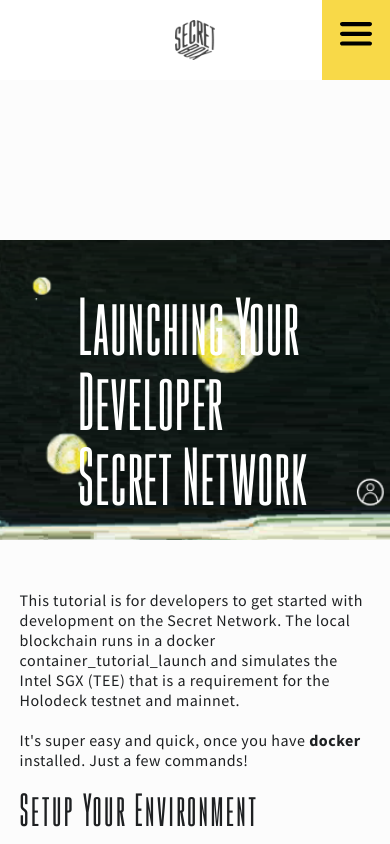
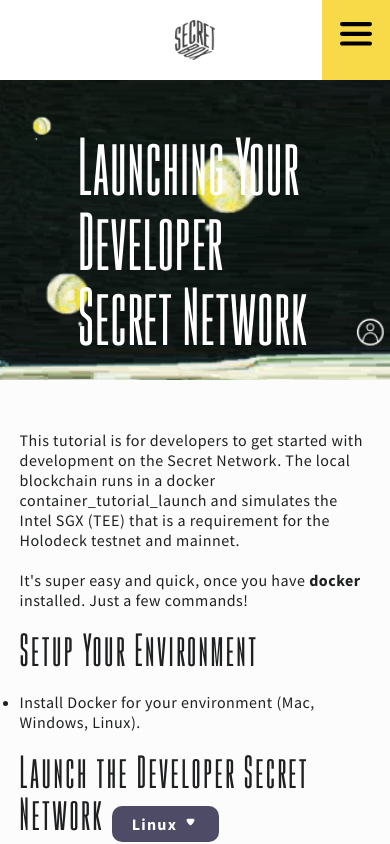
Before and after one commit to marician-net/secret-box, a Vue app: page /tutorial/launching in a window 390 px wide. Shown: the top 844 px of the page. Built offline with nearby package versions, Linux system fonts and the light colour scheme.

Commit message:
fixed tutorial page responsive & tutorial launching

```diff
--- a/src/views/TutorialLaunching.vue
+++ b/src/views/TutorialLaunching.vue
@@ -1,5 +1,5 @@
 <template>
-  <section class="main">
+  <section class="main_tutorial">
     <img class="bg-launching" src="/img/bg-launching.png" alt="launcing" />
     <div class="container_tutorial_launch">
       <h2 class="title">
@@ -613,7 +613,7 @@
 };
 </script>
 <style lang="scss" scoped>
-.main {
+.main_tutorial {
   width: 100%;
   position: relative;
   display: flex;
@@ -621,6 +621,9 @@
   background: var(--theme-bg-light);
   color: var(--theme-color);
   margin-top: 0;
+  @media (max-width:1024px){
+    margin-top:-80px
+  }
 }
 .bg-launching {
   position: absolute;
--- a/src/views/Updates.vue
+++ b/src/views/Updates.vue
@@ -1,5 +1,5 @@
 <template>
-  <section class="main">
+  <section class="main_updates">
     <img class="bg-news" src="/img/bg-news.png" alt="launcing" />
     <div class="container_news">
       <h1 class="title">News & Updates</h1>
@@ -359,7 +359,7 @@
 };
 </script>
 <style lang="scss" scoped>
-.main {
+.main_updates {
   width: 100%;
   position: relative;
   display: flex;
@@ -369,6 +369,9 @@
   background: var(--theme-bg-light);
   color: var(--theme-color);
   margin-top: 0;
+  @media (max-width:1024px){
+    margin-top:-80px
+  }
 }
 .bg-news {
   position: absolute;
@@ -381,7 +384,7 @@
     left: -50%;
     width: 200%;
   }
-  @media (max-width: 720px) {
+  @media (max-width: 400px) {
     height: 500px;
   }
 }
@@ -393,7 +396,7 @@
     padding: 0 5%;
     padding-top: 350px;
   }
-  @media (max-width: 720px) {
+  @media (max-width: 369px) {
     padding-top: 500px;
   }
   position: relative;
@@ -411,7 +414,7 @@
       top: 200px;
       width: 80%;
     }
-    @media (max-width: 720px) {
+    @media (max-width: 369px) {
       top: 350px;
     }
     & .form-control {
```
